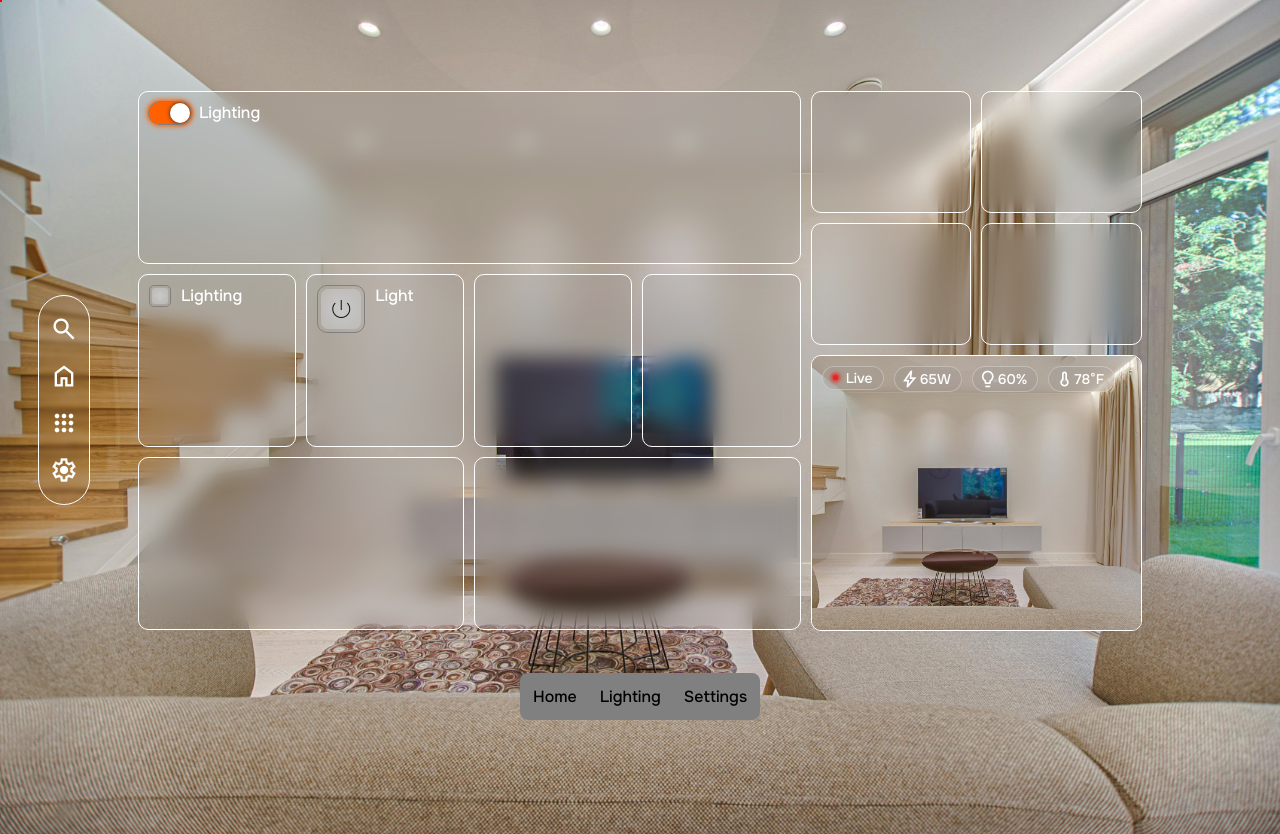
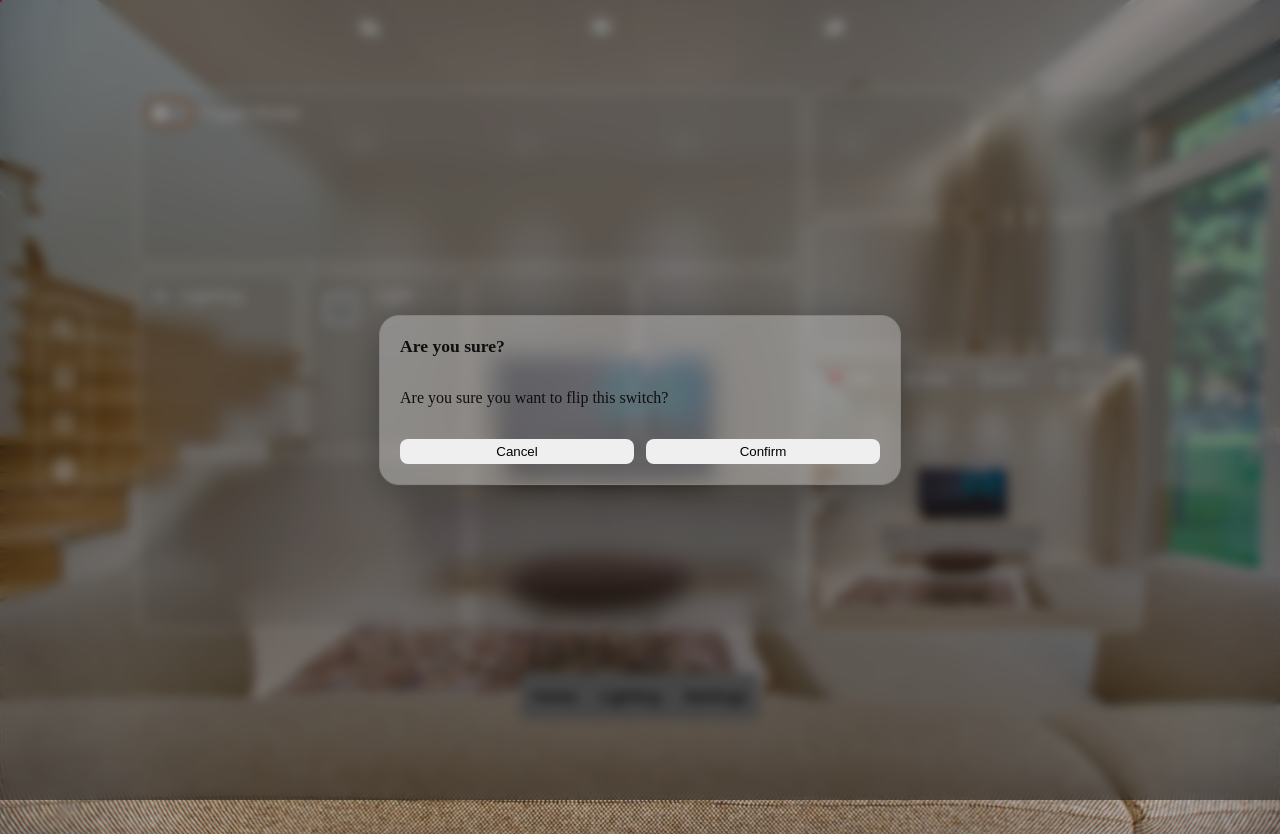
Before and after one commit to rserdah/smart-dash, a React (Vite) app: page / in a window 1280 px wide. Both pictures are taken after a click on the element 169 px from the left and 111 px from the top of the page. Built offline with nearby package versions, Linux system fonts and the light colour scheme.

Commit message:
Add modals feature

```diff
--- a/index.html
+++ b/index.html
@@ -40,6 +40,7 @@
     <div id="posTest" style="position: fixed; width: 2px; height: 2px; background: red; z-index: 999"></div>
 
     <div id="root"></div>
+    <div id="modal-root"></div>
 
     <script type="module" src="/src/index.tsx"></script>
 </body>
--- a/src/index.tsx
+++ b/src/index.tsx
@@ -2,6 +2,7 @@ import React from 'react';
 import ReactDOM from 'react-dom/client';
 import { AppThemeProvider } from './theme/themeContext';
 import App from './App';
+import ModalProvider from './modals/ModalContext';
 
 const root = document.getElementById('root');
 
@@ -12,7 +13,9 @@ if (!root) {
 ReactDOM.createRoot(root!).render(
     <React.StrictMode>
         <AppThemeProvider>
-            <App />
+            <ModalProvider>
+                <App />
+            </ModalProvider>
         </AppThemeProvider>
     </React.StrictMode>
 );
--- /dev/null
+++ b/src/modals/ModalContext.tsx
@@ -0,0 +1,52 @@
+// Modified from ChatGPT
+import React, { useState, createContext, useContext } from 'react';
+import { createPortal } from 'react-dom';
+import { ModalShell, ModalProps } from './ModalShell';
+
+type ModalComponent = React.FC<ModalProps>;
+
+interface ModalContextValue {
+    open: (
+        Component: ModalComponent,
+        props?: ModalProps
+    ) => void
+    close: (id: string) => void
+}
+
+const ModalContext = createContext<ModalContextValue | null>(null);
+
+export function useModal() {
+    const ctx = useContext(ModalContext);
+
+    if (!ctx) throw new Error('useModal must be used inside ModalProvider');
+
+    return ctx;
+}
+
+export default function ModalProvider({ children }: { children: React.ReactNode }) {
+    const [modals, setModals] = useState<any[]>([])
+
+    function open(Component: ModalComponent, props?: ModalProps) {
+        const id = crypto.randomUUID()
+        setModals(m => [...m, { id, Component, props }])
+    }
+
+    function close(id: string) {
+        setModals(m => m.filter(modal => modal.id !== id))
+    }
+
+    return (
+        <ModalContext.Provider value={{ open, close }}>
+            {children}
+
+            {createPortal(
+                modals.map(({ id, Component, props }) => (
+                    <ModalShell {...props} key={id} onClose={() => close(id)}>
+                        <Component {...props} onClose={() => close(id)} />
+                    </ModalShell>
+                )),
+                document.getElementById('modal-root')!
+            )}
+        </ModalContext.Provider>
+    )
+}
--- /dev/null
+++ b/src/modals/ModalShell.tsx
@@ -0,0 +1,123 @@
+/** @jsxImportSource @emotion/react */
+// Modified from ChatGPT
+import { MouseEventHandler, PropsWithChildren } from 'react';
+import { css } from '@emotion/react';
+import styled from '@emotion/styled';
+
+const ModalOverlay = styled.div`
+    position: fixed;
+    inset: 0;
+    z-index: 1000;
+
+    display: flex;
+    align-items: center;
+    justify-content: center;
+
+    background: rgba(0, 0, 0, 0.45);
+    backdrop-filter: blur(6px);
+
+    /* Prevent background scroll */
+    overscroll-behavior: contain;
+`;
+
+const ModalContainer = styled.div`
+    display: flex;
+    flex-direction: column;
+    gap: 16px;
+    padding: 20px;
+    width: min(90vw, 480px);
+    max-height: 90vh;
+    border: 1px solid var(--input-border-color);
+    border-radius: 20px;
+    background: var(--container-background-color);
+    color: var(--text-color);
+    box-shadow: 0 10px 40px rgba(0, 0, 0, 0.35), 0 1px 0 rgba(255, 255, 255, 0.05);
+
+    animation: modal-enter 160ms ease-out;
+
+    @keyframes modal-enter {
+        from {
+            opacity: 0;
+            transform: scale(0.96) translateY(8px);
+        }
+        to {
+            opacity: 1;
+            transform: scale(1) translateY(0);
+        }
+    }
+`;
+
+export const ModalHeader = styled.div`
+    display: flex;
+    align-items: center;
+    justify-content: space-between;
+
+    font-size: 1.1rem;
+    font-weight: 600;
+`;
+
+export const ModalBody = styled.div`
+    flex: 1;
+    overflow-y: auto;
+`;
+
+export const ModalFooter = styled.div`
+    display: flex;
+    flex-direction: row;
+    justify-content: flex-end;
+    gap: 12px;
+`;
+
+export const ModalFooterBtn = styled.button`
+    flex: 1;
+    padding: 5px 10px;
+    border: none;
+    border-radius: 8px;
+`;
+
+type ModalBaseProps = {
+    /** String title for the modal. Not used if header has a value. Ignored if custom is true. */
+    title?: string,
+
+    /** Use this component instead of the standard modal header component. Can be a render prop function that accepts ModalChildJsxProps (e.g. to implement a custom button to close the modal in the header, footer, or child JSX). Ignored if custom is true. */
+    header?: React.ReactNode | ((api: ModalChildJsxProps) => React.ReactNode),
+
+    onClose?: () => void,
+
+    /** Use child elements as fully custom JSX and don't provide the standard modal structure (e.g. ModalShell will not provide the header). If using this prop, should import and use the ModalHeader, ModalBody, ModalFooter, ModalFooterBtn for consistency of modal structure. */
+    custom?: boolean,
+
+    /** Use this if the modal is meant to just display some info, and the user can click 'Ok' to close it. Prevents the custom modal from having to recreate a footer for a simple close button. */
+    simpleOk?: boolean,
+
+    children?: React.ReactNode | ((api: ModalChildJsxProps) => React.ReactNode),
+};
+
+export type ModalProps = Omit<any, keyof ModalBaseProps> & ModalBaseProps;
+
+type ModalChildJsxProps = {
+    close: () => void,
+}
+
+export function ModalShell({ title, header, children, onClose, custom, simpleOk }: ModalProps) {
+    return (
+        <ModalOverlay onClick={onClose}>
+            <ModalContainer onClick={e => e.stopPropagation()}>
+                {
+                    custom ?
+                        <>{children}</>
+                        :
+                        <>
+                            {(title || header) && (header ?? <ModalHeader>{title}</ModalHeader>)}
+
+                            {children}
+
+                            { simpleOk && <ModalFooter>
+                                <ModalFooterBtn onClick={onClose}>Ok</ModalFooterBtn>
+                            </ModalFooter> }
+                        </>
+                }
+            </ModalContainer>
+        </ModalOverlay>
+    )
+}
--- a/src/pages/Home.tsx
+++ b/src/pages/Home.tsx
@@ -8,6 +8,9 @@ import ToggleButtonGroup from '../components/input/ToggleButtonGroup';
 import InputLinearSlider from '../components/input/InputLinearSlider';
 import InputCheckbox from '../components/input/InputCheckbox';
 import ToggleButton from '../components/input/ToggleButton';
+import { useModal } from '@/modals/ModalContext';
+import { ModalProps, ModalBody, ModalFooter, ModalFooterBtn } from '@/modals/ModalShell';
+import { useEffect, useState } from 'react';
 
 // IMPORTANT! styled.element variables CANNOT be defined inside the functional component or else they will unmount every time the functional component re-renders
 const ImgBackground = styled.img`
@@ -85,7 +88,25 @@ const RoomSelectorBox = styled.div`
     justify-content: center;
 `;
 
+/* export */ function ConfirmModal({ message, onConfirm, onClose }: ModalProps) {
+    return (
+        <>
+            <ModalBody>
+                <p>{message}</p>
+            </ModalBody>
+
+            <ModalFooter>
+                <ModalFooterBtn onClick={() => { onClose?.(); }}>Cancel</ModalFooterBtn>
+                <ModalFooterBtn onClick={async () => { const result = await onConfirm(); result && onClose?.(); }}>Confirm</ModalFooterBtn>
+            </ModalFooter>
+        </>
+    )
+}
+
 export default function Home() {
+    const [checked, setChecked] = useState(false);
+    const modal = useModal();
+
     return (
         <>
             <ImgBackground src='src/img/LivingRoomImage_Vecislavas_Popa_Pexels.jpg' />
@@ -98,14 +119,12 @@ export default function Home() {
                 {/* <InputCheckbox name='testCheckbox' /> */}
                 {/* <ToggleButton name='testTogggleButton' onChange={c => console.log('ToggleButton active:', c)} /> */}
 
-                {/* <div css={css`margin-bottom: 100px;`}></div> */}
-
                 <MainContentBox>
                     <div css={css`box-sizing: border-box; display: flex; flex-direction: column; flex-basis: 66%; width: 100%; min-height: 0px; border-radius: 10px; gap: 10px;`}>
                         <WidgetRow>
                             <Widget>
-                                <ToggleSwitch />
-                                <span css={css`color: white;`}>Lighting</span>
+                                <ToggleSwitch checked={checked} onToggle={checked => !Boolean(console.log(checked)) && modal.open(ConfirmModal, { title: 'Are you sure?', message: 'Are you sure you want to flip this switch?', onConfirm: () => { setChecked(c => !c); return true; } })} />
+                                <span css={css`color: white;`}>Toggle Modal</span>
                             </Widget>
                         </WidgetRow>
 
--- a/src/pages/Settings.tsx
+++ b/src/pages/Settings.tsx
@@ -15,9 +15,28 @@ import ToggleButtonGroup from '../components/input/ToggleButtonGroup';
 import InputLinearSlider from '../components/input/InputLinearSlider';
 import InputCheckbox from '../components/input/InputCheckbox';
 import ToggleButton from '../components/input/ToggleButton';
+import { useModal } from '@/modals/ModalContext';
+import { ModalProps, ModalBody, ModalFooter, ModalFooterBtn } from '@/modals/ModalShell';
+
+
+/* export */ function ConfirmModal({ message, onConfirm, onClose }: ModalProps) {
+    return (
+        <>
+            <ModalBody>
+                <p>{message}</p>
+            </ModalBody>
+
+            <ModalFooter>
+                <ModalFooterBtn onClick={() => { onClose?.(); }}>Cancel</ModalFooterBtn>
+                <ModalFooterBtn onClick={async () => { const result = await onConfirm(); result && onClose?.(); }}>Confirm</ModalFooterBtn>
+            </ModalFooter>
+        </>
+    )
+}
 
 export default function Settings() {
     const { theme, setTheme } = useThemeContext();
+    const modal = useModal();
 
     return (
         <div css={css`box-sizing: border-box; display: flex; flex-direction: column; align-items: center; justify-content: center; flex: 1; gap: 10px; padding: 25px 50px; width: 100%;`}>
@@ -40,6 +59,10 @@ export default function Settings() {
                     <span css={css`flex: 1`}>Enable for more options</span>
                     <ToggleSwitch name='testCheckbox' />
                 </div>
+
+                <div css={css`display: flex; gap: 10px;`}>
+                    <button onClick={e => modal.open(ConfirmModal, { title: 'Are you sure?', message: 'Are you sure you want to perform this action?', onConfirm: () => confirm('Should the example secondary confirm pass? (for example mock API call that failed shouldn\'t close the modal)') })}>TEST MODAL</button>
+                </div>
             </div>
         </div>
     )
```
